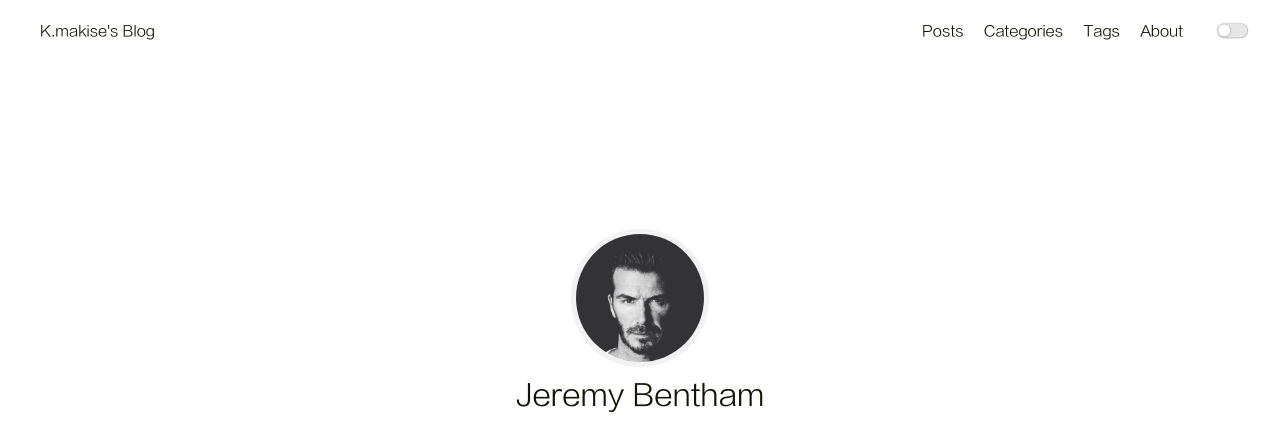
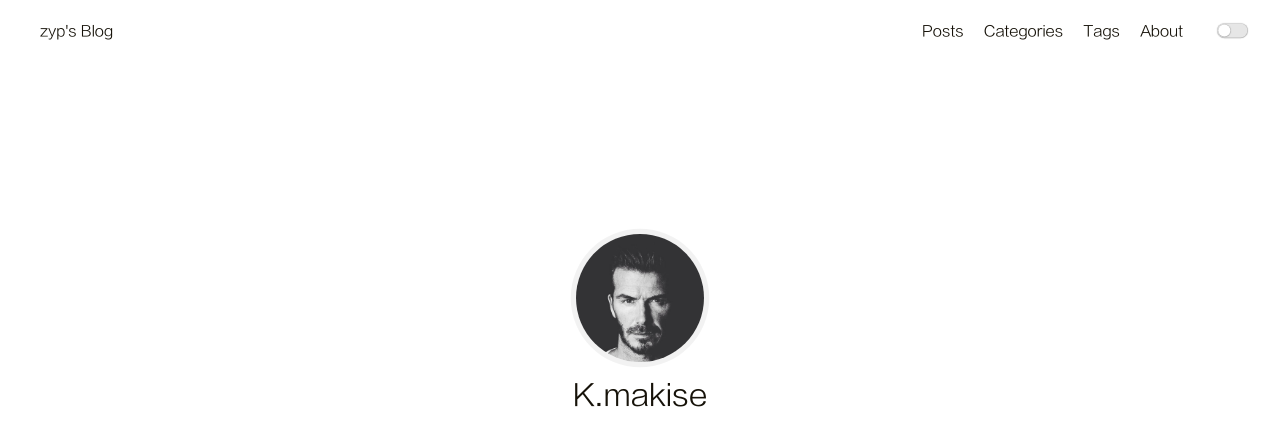
Before and after one commit to Kmakise-zyp/Kmakise-zyp.github.io, a plain HTML site: page index.html in a window 1280 px wide. Shown: the top 423 px of the page. Drawn offline with Linux system fonts and the light colour scheme.

Commit message:
Site updated: 2022-05-29 11:35:15

```diff
--- a/index.html
+++ b/index.html
@@ -69,7 +69,7 @@
         <header>
     <nav class="navbar">
         <div class="container">
-            <div class="navbar-header header-logo"><a href="/">K.makise&#39;s Blog</a></div>
+            <div class="navbar-header header-logo"><a href="/">zyp&#39;s Blog</a></div>
             <div class="menu navbar-right">
 
                     <a class="menu-item" href="/archives">Posts</a>
@@ -91,7 +91,7 @@
         <div class="container">
             <div class="navbar-header">
                 <div>
-                    <a href="/">K.makise&#39;s Blog</a><a id="mobile-toggle-theme">·&nbsp;Light</a>
+                    <a href="/">zyp&#39;s Blog</a><a id="mobile-toggle-theme">·&nbsp;Light</a>
                 </div>
                 <div class="menu-toggle" onclick="mobileBtn()">&#9776; Menu</div>
             </div>
@@ -130,7 +130,7 @@
         <div class="avatar">
             <a href="/archives"><img src="/image/avatar.jpeg"></a>
         </div>
-        <div class="nickname">Jeremy Bentham</div>
+        <div class="nickname">K.makise</div>
         <div class="description"><p>Lorem ipsum dolor sit amet, <strong>consectetur adipiscing elit.</strong> <br>Fusce eget urna vitae velit <em>eleifend interdum at ac</em> nisi.</p>
 </div>
         <div class="links">
```
Also changed, not shown: archives/2022/05/index.html (+2 -2 lines), archives/2022/index.html (+2 -2 lines), archives/index.html (+2 -2 lines).
